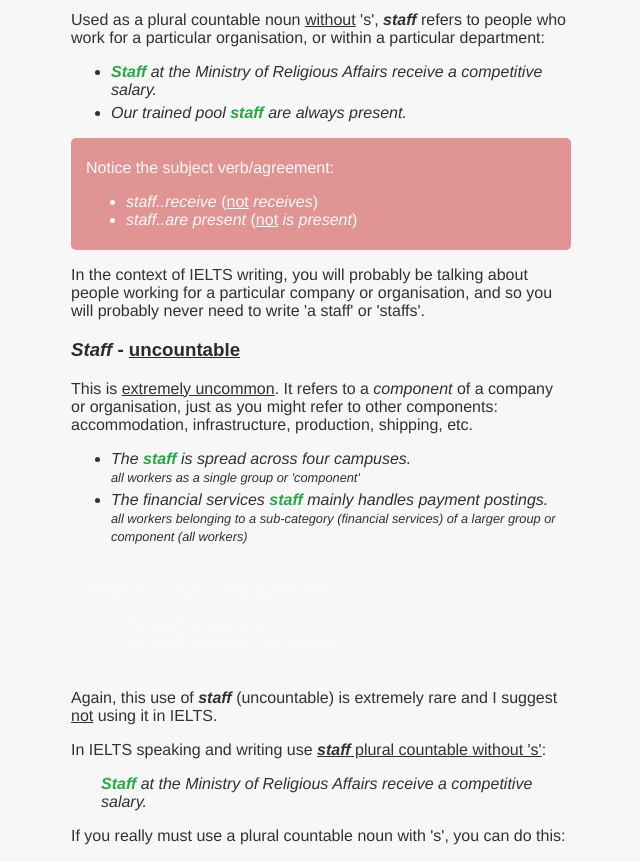
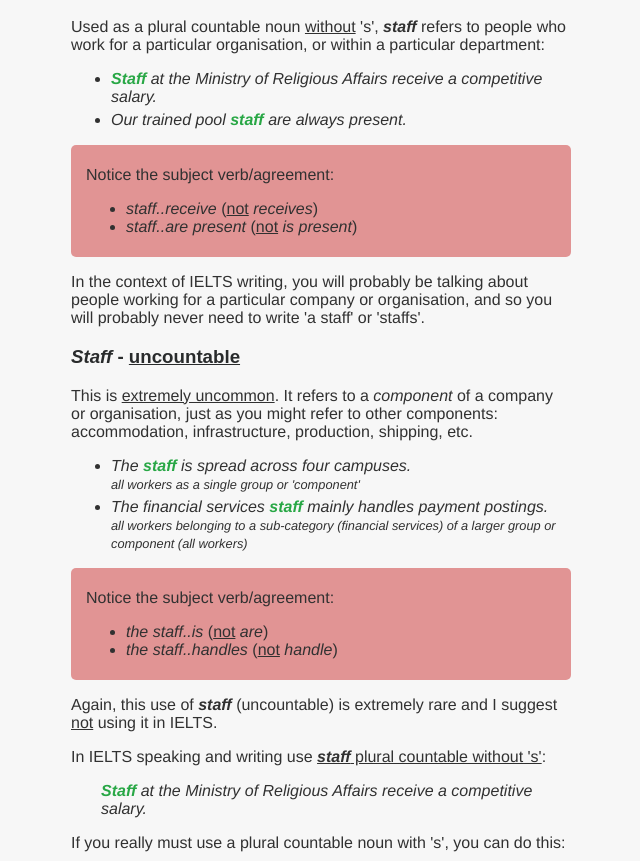
Before and after one commit to boltonsteve/gurueap, a SvelteKit app: page /posts/staff in a window 1280 px wide. Shown: the part 861-1722 px from the top of the page, without its empty margins (319-959 px from the left). Built offline with nearby package versions, Linux system fonts and the light colour scheme.

Commit message:
hafidz photo edit

```diff
--- a/src/routes/posts/staff/+page.svelte
+++ b/src/routes/posts/staff/+page.svelte
@@ -24,7 +24,7 @@
 
     <img src="/img/not-a-staff.png" class="pl-1" alt="not a staff" style="width:180px;float:right;">
 
-    <ul>
+    <ul class="lh-15">
         <li>often very long - longer than its user is tall</li>
         <li>usually made of wood</li>
         <li>usually quite ornate, possibly hand-crafted</li>
@@ -71,7 +71,7 @@
         <li>The financial services <span class="font-weight-bold text-success">staff</span> mainly handles payment postings.<br><span class="small">all workers belonging to a sub-category (financial services) of a larger group or component (all workers)</span></li>
     </ul>
 
-    <div class="alert">
+    <div class="alert alert-danger">
         <p>Notice the subject verb/agreement:</p>
         <ul>
             <li><i>the staff..is</i> (<span class="uli">not</span> <i>are</i>)</li>
--- a/src/routes/songs/+page.svelte
+++ b/src/routes/songs/+page.svelte
@@ -35,7 +35,7 @@
   description="Songs that demonstrate various aspects of language, for example lexical and grammatical structures, that often become lost in translation from other languages into English. Performed by EAP students, many of whom are preparing for IELTS."
 />
 
-<div class="mb-3 mw-500">
+<div class="mb-3 pt-2 mw-500">
     <img src="/img/steve-baby.png" class="mx-auto mb-3 w-25" alt="gurueap">
     {@html menu}
 </div>
--- a/static/steve_bs.css
+++ b/static/steve_bs.css
@@ -151,7 +151,6 @@
 .alert {
     border-radius: 5px;
     padding: 5px 15px;
-    color: var(--light);
 }
 
 .alert-info {
```
Also changed, not shown: static/img/students/hafidz.png.
